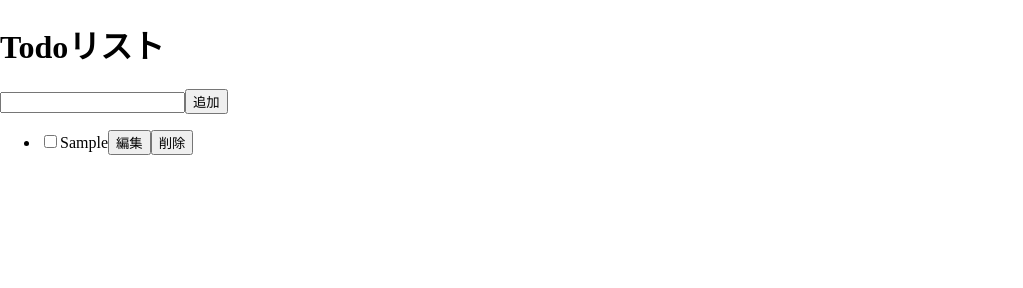
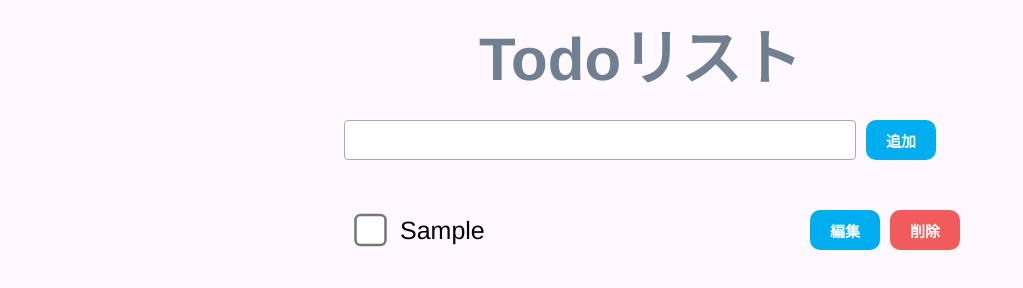
Before and after one commit to uchihiro04/todoapp-fjord, a website: page index.html in a window 1280 px wide. Both pictures are taken after typing "Sample" into the empty fields and a click on the button "追加". Shown: the whole page, without its empty margins (0-1023 px from the left). Drawn offline with nearby package versions, Linux system fonts and the light colour scheme.

Commit message:
CSSでレイアウトを整える
レイアウトを整えるために、CSSを使用しました。また、CSSを適用させるためにclassをいくつか設定しました。

```diff
--- a/index.html
+++ b/index.html
@@ -9,36 +9,62 @@
   <body>
     <div id="todoapp">
       <h1>Todoリスト</h1>
+      <div class="todo-container">
         <form @submit.prevent="addTodo">
-        <input v-model="body" />
+          <input class="addtodo-form" v-model="body" />
           <button type="submit">追加</button>
         </form>
-      <ul>
-        <li v-for="content in contents" :key="content.id">
+        <ul class="todo-list">
+          <li
+            class="todo-list-item"
+            v-for="content in contents"
+            :key="content.id"
+          >
             <input
               type="checkbox"
               v-model="content.isChecked"
               @click="checkTodo(content)"
             />
-          <span v-if="editingTodo !== content">
-            <label :class="{checked: content.isChecked}">
+            <div
+              class="todo-list-text-container"
+              v-if="editingTodo !== content"
+            >
+              <div>
+                <label
+                  class="todo-list-text"
+                  :class="{checked: content.isChecked}"
+                >
                   {{content.body}}
                 </label>
+              </div>
+              <div>
                 <button @click="editTodo(content)">編集</button>
-            <button @click="removeTodo(content.id)">削除</button>
-          </span>
-          <span v-else>
+                <button class="remove-button" @click="removeTodo(content.id)">
+                  削除
+                </button>
+              </div>
+            </div>
+
+            <div class="todo-list-text-container" v-else>
+              <div>
                 <input
+                  class="edit-todo-textbox"
                   v-model="content.body"
                   v-focus
                   @keypress.enter="updateTodo(content)"
                   @keyup.escape="cancelEdit(content)"
                 />
+              </div>
+              <div>
                 <button @click="updateTodo(content)">保存</button>
-            <button @click="cancelEdit(content)">キャンセル</button>
-          </span>
+                <button class="cancel-edit-button" @click="cancelEdit(content)">
+                  キャンセル
+                </button>
+              </div>
+            </div>
           </li>
         </ul>
+      </div>
     </div>
     <script src="https://unpkg.com/vue@next"></script>
     <script src="main.js"></script>
--- a/main.css
+++ b/main.css
@@ -1,5 +1,8 @@
+/* reset.css */
+
 html,
-body {
+body,
+h1 {
   margin: 0;
   padding: 0;
   border: 0;
@@ -8,6 +11,119 @@ body {
   vertical-align: baseline;
 }
 
+/* 初期設定 */
+html {
+  font-size: 10px;
+}
+
+body {
+  color: #000;
+  background-color: #fff8ff;
+  font-family: "Avenir", "Helvetica Neue", "Helvetica", "Arial", "Hiragino Sans",
+    "ヒラギノ角ゴシック", YuGothic, "Yu Gothic", "メイリオ", Meiryo,
+    "ＭＳ Ｐゴシック", "MS PGothic";
+  line-height: 1;
+}
+
+/* 全てに box-sizing: border-box; を適用 */
+*,
+*:before,
+*:after {
+  box-sizing: border-box;
+}
+
+/* Todoリストの見出し */
+h1 {
+  color: #708090;
+  font-size: 6rem;
+  font-weight: bold;
+  margin: 3rem auto;
+  text-align: center;
+}
+
+/* Todoリスト全体 */
+.todo-container {
+  text-align: center;
+}
+
+/* Todoリストの追加フォーム */
+.addtodo-form {
+  border: solid 1px #aaa;
+  border-radius: 4px;
+  font-size: 2.5rem;
+  height: 4rem;
+  vertical-align: middle;
+  width: 40%;
+}
+
+/* ボタン */
+button {
+  background-color: #00aeef;
+  border: none;
+  border-radius: 10px;
+  color: #ffffff;
+  cursor: pointer;
+  font-size: 1.5rem;
+  font-weight: bold;
+  height: 4rem;
+  margin: 0 0 0 1rem;
+  padding: 0 2rem;
+  vertical-align: middle;
+}
+
+button:hover {
+  opacity: 0.8;
+}
+
+.remove-button,
+.cancel-edit-button {
+  background-color: #f15b5b;
+}
+
+/* Todoリスト */
+.todo-list-container {
+  width: auto;
+}
+
+.todo-list {
+  margin: 5rem auto 2rem;
+  margin-top: 5rem;
+  width: 50%;
+}
+
+.todo-list-item {
+  display: flex;
+  justify-content: space-between;
+  margin-bottom: 3rem;
+}
+
+.todo-list-text-container {
+  display: flex;
+  justify-content: space-between;
+  width: 100%;
+}
+
+.todo-list-text {
+  font-size: 2.5rem;
+  line-height: 4rem;
+  margin-left: 2rem;
+  vertical-align: middle;
+  text-align: left;
+}
+
+/* Todoリスト編集画面 */
+.edit-todo-textbox {
+  height: 4rem;
+  font-size: 2.5rem;
+  margin-left: 2rem;
+  vertical-align: middle;
+}
+
+/* チェックボックス関連 */
+input[type="checkbox"] {
+  transform: scale(2.5);
+}
+
 label.checked {
   color: #949494;
   text-decoration: line-through;
```
Lines whose indentation alone changed are shown as unchanged.
